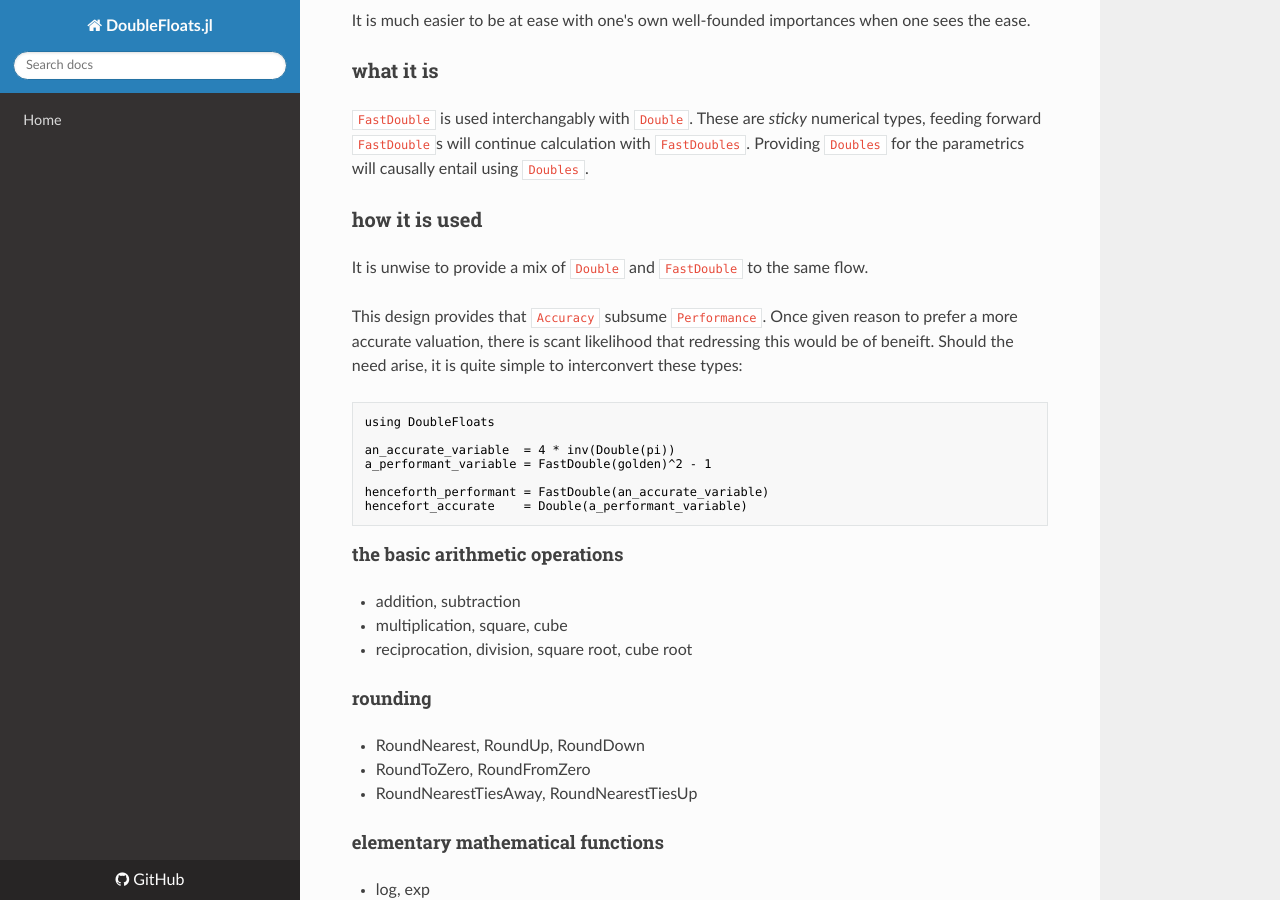
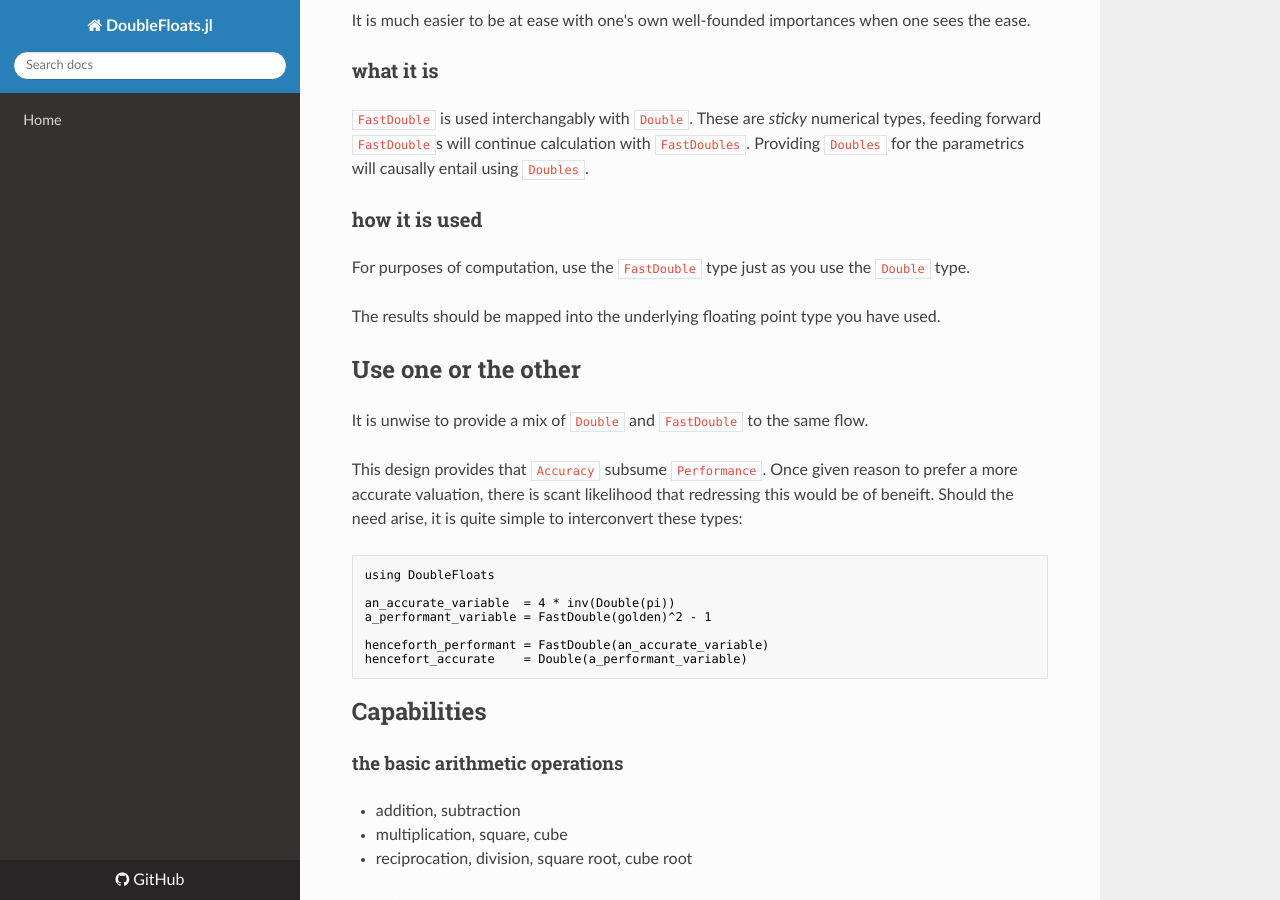
Before and after one commit to JuliaMath/DoubleFloats.jl, an MkDocs documentation site: the page built from docs/src/appropriate.md, in a window 1280 px wide and 900 px high, scrolled down 1140 px. Built offline with MkDocs 1.6.1, drawn with Linux system fonts in a browser that asks for light colours; nearby versions of some CDN libraries; old or Windows-style settings are respelled for this version of MkDocs.

Commit message:
Update appropriate.md

````diff
--- a/docs/src/appropriate.md
+++ b/docs/src/appropriate.md
@@ -52,6 +52,13 @@ parametrics will causally entail using `Doubles`.
 
 ### how it is used
 
+For purposes of computation, use the `FastDouble` type just as you use the `Double` type.
+
+The results should be mapped into the underlying floating point type you have used.
+
+
+## Use one or the other
+
 It is unwise to provide a mix of `Double` and `FastDouble` to the same flow.
 
 This design provides that `Accuracy` subsume `Performance`.  Once given reason
@@ -69,7 +76,7 @@ hencefort_accurate    = Double(a_performant_variable)
 ```
 
 
-
+## Capabilities
 
 #### the basic arithmetic operations
 - addition, subtraction
````
